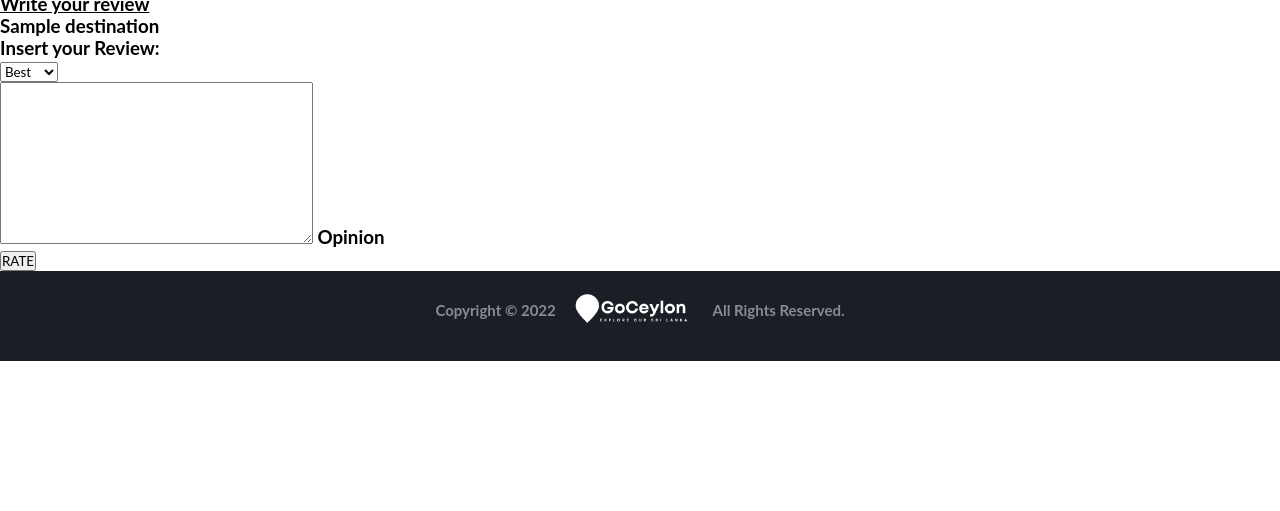
After one commit to supun-kalhara/GoCeylon, a Django app: page /1/rate in a window 1280 px wide. The commit adds this page. Shown: the part 131-642 px from the top of the page. Run offline with Django 3.2, Linux system fonts and the light colour scheme; tables that the repository leaves empty hold one stand-in row (values such as "Sample post").

Commit message:
updated catalogue page and user rating system

```diff
--- a/catalogue/admin.py
+++ b/catalogue/admin.py
@@ -1,5 +1,4 @@
 from django.contrib import admin
-
 from .models import *
 
 admin.site.register(Destination)
--- /dev/null
+++ b/catalogue/forms.py
@@ -0,0 +1,10 @@
+from django  import forms
+from catalogue.models import Review, RATE_CHOICES
+
+class RateForm(forms.ModelForm):
+    text= forms.CharField(widget=forms.Textarea(attrs={'class':'materialize-textarea'}), required=True)
+    rate=forms.ChoiceField(choices=RATE_CHOICES, widget=forms.Select(), required=True)
+
+    class Meta:
+        model = Review
+        fields = ('text', 'rate')
--- a/catalogue/models.py
+++ b/catalogue/models.py
@@ -1,23 +1,35 @@
+from cgitb import text
+from msilib.schema import SelfReg
+from random import choices
+
 from django.db import models
 from django.contrib.auth.models import User
 
-class Item(models.Model):
-     title = models.CharField(max_length=254)
-     description = models.TextField(max_length=1000)
-     mainimage = models.ImageField(null=True, blank=True)
-     images = models.ImageField(null=True, blank=True)
 
 class Destination(models.Model):
      name = models.CharField(max_length=100, null=True)
+     location= models.CharField(max_length=100, null=True)
+     image=models.ImageField(null=True,blank=False)
+     description = models.TextField(max_length=3500, null=True)
+
      def __str__(self):
           return self.name
 
-
+RATE_CHOICES = [
+     (1, 'Best'),
+     (2, 'good'),
+     (3, 'okay'),
+     (4, 'bad'),
+     (5, 'worse'),
+]
 class Review(models.Model):
 
-     review = models.TextField(max_length=3000, null=True)
+     text = models.CharField(max_length=3000, blank=True)
      user = models.ForeignKey(User,null=True,on_delete=models.SET_NULL)
      destination = models.ForeignKey(Destination,null=True,on_delete=models.SET_NULL)
+     rate = models.PositiveSmallIntegerField(choices=RATE_CHOICES,null=True)
+     #created_at= models.DateTimeField(auto_now_add=True)
+
 
 
 
--- a/catalogue/views.py
+++ b/catalogue/views.py
@@ -1,8 +1,23 @@
-from django.shortcuts import render
+from audioop import reverse
+from cgitb import text
+from unittest import loader
+from xml.etree.ElementTree import Comment
+from django.shortcuts import redirect, render
+from django.http import HttpResponse, HttpResponseRedirect
+
+from django.template import loader,RequestContext,Template
+
+from catalogue.forms import RateForm
+
+
+from .models import *
 
 #Catalogue Page
 def catalogue_view(request, *args, **kwargs):
-    return render(request, "catalogue.html", {})
+    destinations = Destination.objects.all()
+
+    context = {'destinations': destinations}
+    return render(request, "catalogue.html",context)
 
 #Index Page
 def index_view(request, *args, **kwargs):
@@ -19,3 +34,28 @@ def home_view(request, *args, **kwargs):
 #Login Page
 def login_signup_view(request, *args, **kwargs):
     return render(request, "login_signup.html", {})
+
+
+#Rate Page
+def Rate(request, d_id):
+    destinations = Destination.objects.get(id=d_id)
+    user = request.user
+
+    if request.method =='POST':
+        form = RateForm(request.POST)
+        if form.is_valid():
+            rate = form.save(commit=False)
+
+            rate.user = user
+            rate.destination = destinations
+
+            rate.save()
+    else:
+        form = RateForm()
+
+    template = loader.get_template('rate.html')
+    context = {
+        'form':form,
+        'destination':destinations,
+    }
+    return HttpResponse(template.render(context,request))
--- a/goceylon/settings.py
+++ b/goceylon/settings.py
@@ -133,8 +133,12 @@ BS_ICONS_CACHE = os.path.join(MEDIA_ROOT, 'icon_cache')
 # https://docs.djangoproject.com/en/3.1/howto/static-files/
 
 STATIC_URL = '/static/'
+MEDIA_URL='/images/'
 
 #Static files directory
 STATICFILES_DIRS = [
+    #BASE_DIR/'static'
    os.path.join(BASE_DIR, 'static'),
 ]
+MEDIA_ROOT =BASE_DIR / 'static/images'
+STATIC_ROOT=BASE_DIR / 'staticfiles'
--- a/goceylon/urls.py
+++ b/goceylon/urls.py
@@ -21,6 +21,7 @@ from django.views.generic.base import RedirectView
 
 
 from catalogue.views import (
+    Rate,
     catalogue_view,
 )
 
@@ -28,7 +29,7 @@ from ocr.views import (
     ocr_dashboard_view,
 )
 
-from catalogue.views import catalogue_view,index_view,home_view,navigation_view
+from catalogue.views import catalogue_view,index_view,home_view,navigation_view,Rate
 
 urlpatterns = [
     path('admin/', admin.site.urls),
@@ -37,6 +38,7 @@ urlpatterns = [
     path('index/', index_view, name='index-view'),
     path('home/', home_view, name='home-view'),
     path('navigation/', navigation_view, name='navigation-view'),
+    path('<d_id>/rate', Rate, name='rate-destination'),
 ]
 
 urlpatterns += static(settings.MEDIA_URL, document_root=settings.MEDIA_ROOT)
--- /dev/null
+++ b/templates/rate.html
@@ -0,0 +1,31 @@
+{% extends 'navigation-bar.html' %}
+{% load static %}
+
+{% block content %}
+
+
+<h2>User Rating Page</h2>
+<h3><u>Write your review</u></h3`>
+    <div id="app">
+      <span>{{ destination.name }}</span><br>
+      <label>Insert your Review:</label>
+
+    </div>
+
+    <form class="review-form" role="form" method="POST" action="">
+      {% csrf_token %}
+        <div class="input-field review-form">
+          {{ form.rate }}
+        </div>
+        <div class="input-field review-form ">
+          {{ form.text }}
+          <label for="textarea1">Opinion</label>
+
+        </div>
+        <button type="submit" name="action0" class="waves-effect- waves-light btn">
+          RATE
+        </button>
+    </form>
+
+
+    {% endblock %}
```
Also changed, not shown: templates/catalogue.html (+8 -53 lines), catalogue/migrations/0003_alter_item_images_alter_item_mainimage.py (added), catalogue/migrations/0004_merge_20220222_0016.py (added), catalogue/migrations/0005_item_remove_destination_description.py (added), catalogue/migrations/0006_delete_item_remove_review_review_and_more.py (added), static/images/ella2.jpg (added), static/images/waterfall-g54c1e31a9_1920.jpg (added).
